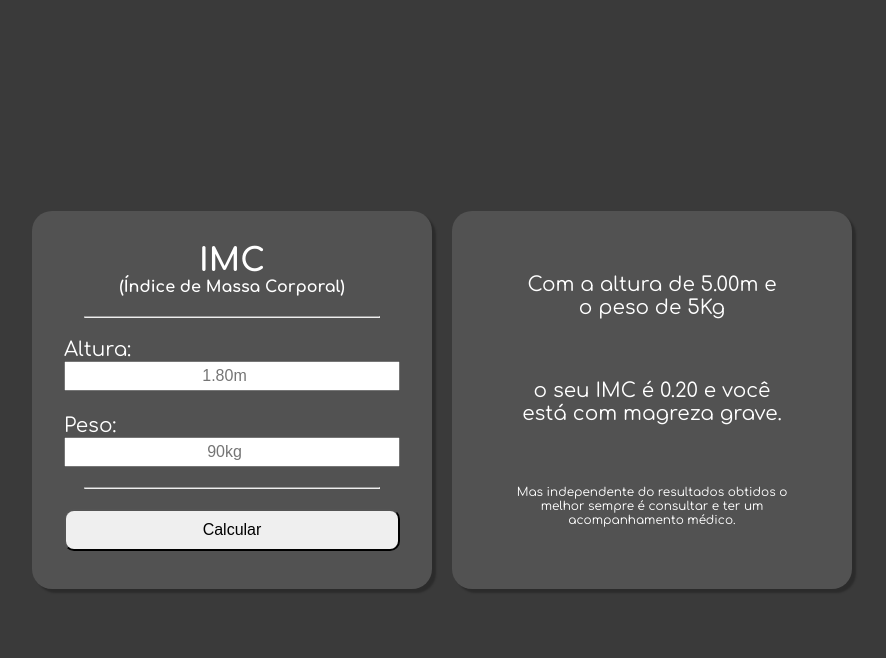
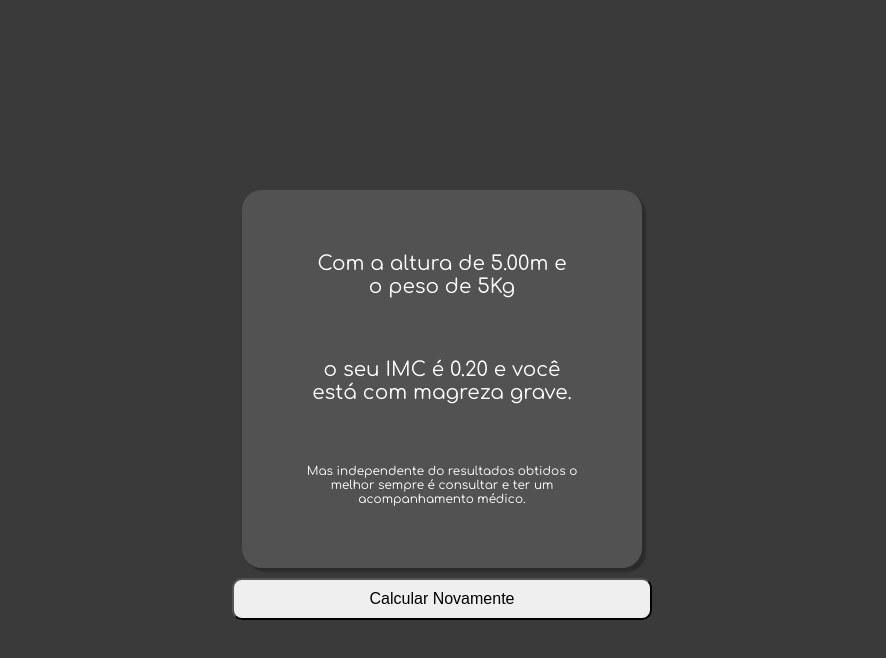
Before and after one commit to joaoacastro/imc, a website with bundled scripts: page index.html in a window 1280 px wide. Both pictures are taken after typing "5", "5" into the empty fields and a click on the button "Calcular". Shown: the whole page, without its empty margins (198-1084 px from the left). Built offline with nearby package versions, Linux system fonts and the light colour scheme; a web font is replaced by a local one.

Commit message:
update code

```diff
--- a/css/style.css
+++ b/css/style.css
@@ -10,6 +10,7 @@ body {
 
 main{
   display: flex;
+  flex-direction: column;
 }
 
 .entrada,
--- a/index.html
+++ b/index.html
@@ -20,7 +20,7 @@
   </head>
   <body>
     <main>
-      <div class="entrada">
+      <div class="entrada" id="entrada">
         <h1>IMC</h1>
         <h4>(Índice de Massa Corporal)</h4>
         <hr />
@@ -44,16 +44,16 @@
               placeholder="90kg"
             />
           </div>
-          <hr />
 
-          <button id="Calcular">Calcular</button>
         </div>
       </div>
+      <button id="botaoCalcular">Calcular</button>
       <div class="saida" id="saida">
         <div id="valoresEntrada"></div>
         <div id="resultadoTexto"></div>
         <div id="aviso"></div>
       </div>
+      <button id="botaoCalcularNovamente" style="display: none;">Calcular Novamente</button>
     </main>
     <script src="dist/index.js"></script>
   </body>
--- a/src/index.ts
+++ b/src/index.ts
@@ -4,6 +4,8 @@ const valoresEntrada = document.querySelector("#valoresEntrada") as HTMLElement;
 const resultadoTexto = document.querySelector("#resultadoTexto") as HTMLElement;
 const aviso = document.querySelector("#aviso") as HTMLElement;
 const saida = document.querySelector("#saida") as HTMLElement;
+const entrada = document.querySelector("#entrada") as HTMLElement;
+const botaoCalcularNovamente = document.querySelector("#botaoCalcularNovamente") as HTMLButtonElement;
 
 function calcularIMC(): void {
   let altura = parseFloat(entradaAltura.value);
@@ -66,8 +68,16 @@ function calcularIMC(): void {
   entradaAltura.value = "";
   entradaPeso.value = "";
 
+  entrada.style.display = "none";
   saida.style.display = "block";
+
+  botaoCalcular.style.display = "none";
+  botaoCalcularNovamente.style.display = "block";
 }
 
-const botaoCalcular = document.querySelector("#Calcular") as HTMLButtonElement;
+botaoCalcularNovamente.addEventListener('click', function() {
+  location.reload();  // Recarrega a página
+});
+
+const botaoCalcular = document.querySelector("#botaoCalcular") as HTMLButtonElement;
 botaoCalcular.addEventListener("click", calcularIMC);
```
Also changed, not shown: dist/index.js.
